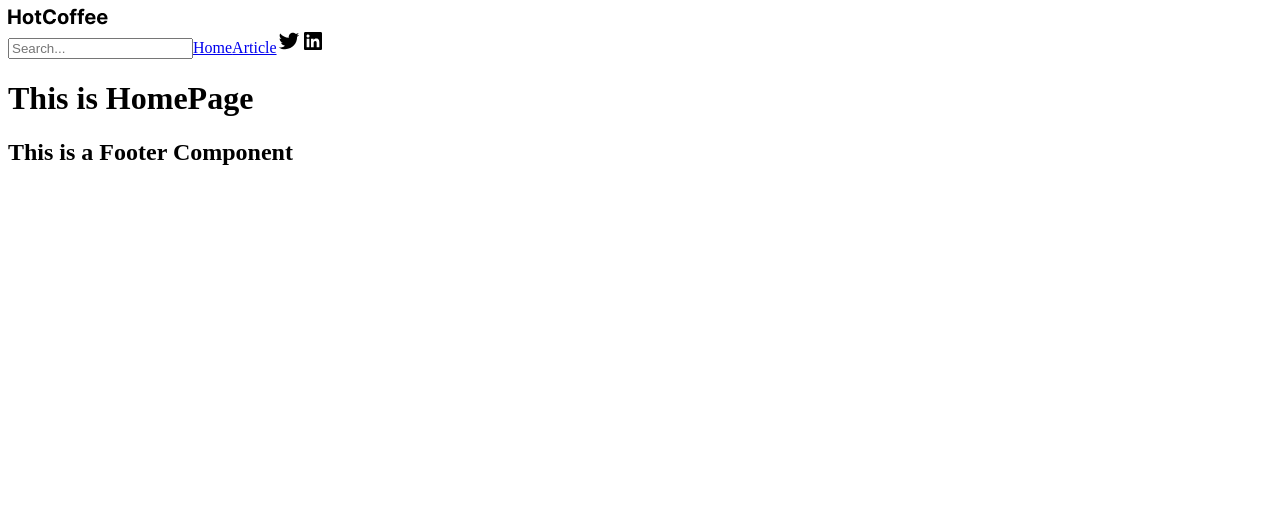
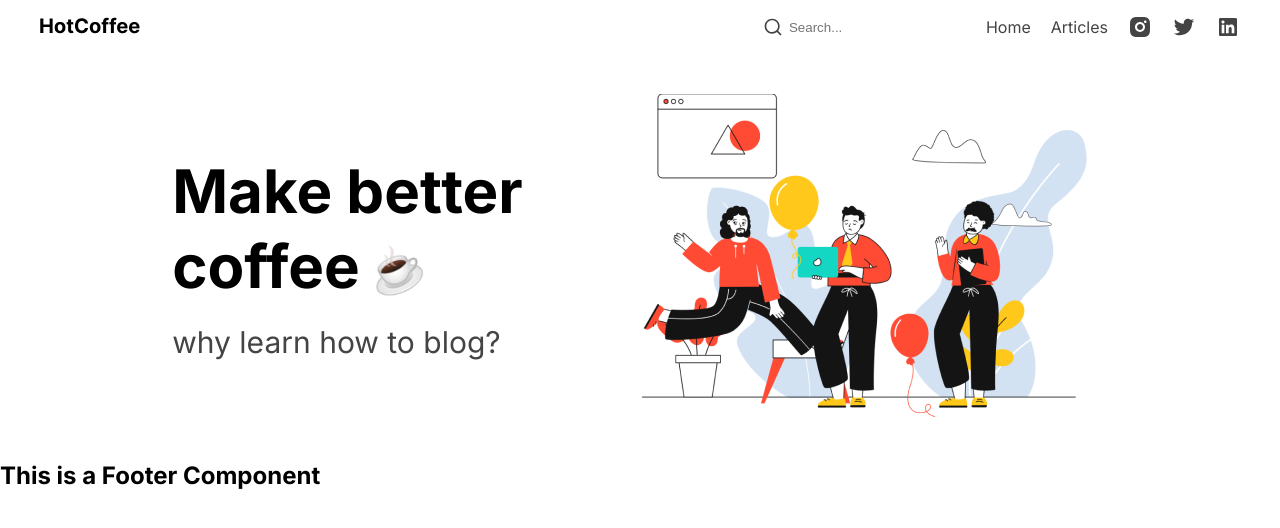
Before and after one commit to abii19/react-test-app, a React (Create React App) app: page / in a window 1280 px wide. Shown: the top 528 px of the page. Built offline with nearby package versions, Linux system fonts and the light colour scheme.

Commit message:
Navbar and Banner Section Designed

```diff
--- a/public/index.html
+++ b/public/index.html
@@ -25,6 +25,12 @@
       Learn how to configure a non-root public URL by running `npm run build`.
     -->
     <title>React App</title>
+    <link rel="preconnect" href="https://fonts.googleapis.com" />
+    <link rel="preconnect" href="https://fonts.gstatic.com" crossorigin />
+    <link
+      href="https://fonts.googleapis.com/css2?family=Inter:wght@300;400;500;600;700&display=swap"
+      rel="stylesheet"
+    />
   </head>
   <body>
     <noscript>You need to enable JavaScript to run this app.</noscript>
--- a/src/assets/css/index.css
+++ b/src/assets/css/index.css
@@ -4,3 +4,88 @@
 .instagram-icon:hover {
   color: red;
 } */
+
+:root {
+  --primary: #6b46c1;
+  --secondary: #718096;
+  --black: #000;
+  --light-black: #454444;
+  --white: #fff;
+}
+
+*,
+*::before,
+*::after {
+  margin: 0;
+  padding: 0;
+  box-sizing: border-box;
+}
+body {
+  font-family: "Inter", sans-serif;
+}
+.container {
+  max-width: 1200px;
+  width: 100%;
+  margin-left: auto;
+  margin-right: auto;
+  padding: 0 15px;
+}
+h1 {
+  font-size: 60px;
+  font-weight: bold;
+  line-height: 1.25em;
+}
+
+p.base {
+  font-size: 30px;
+  line-height: 1.25em;
+}
+
+/* Navbar CSS */
+nav.navbar {
+  display: flex;
+  justify-content: space-between;
+  align-items: center;
+  padding: 15px 0;
+}
+nav .nav-lists {
+  display: flex;
+  align-items: center;
+  gap: 20px;
+  color: var(--light-black);
+}
+nav .nav-lists a {
+  color: var(--light-black);
+  text-decoration: none;
+}
+nav .nav-lists .search-box {
+  display: flex;
+  align-items: center;
+  gap: 6px;
+}
+nav .nav-lists input {
+  border: none;
+}
+
+/* Banner CSS */
+.banner-section {
+  display: grid;
+  grid-template-columns: 1fr 1fr;
+  align-items: center;
+  padding: 40px 0;
+}
+
+.banner-section .content {
+  margin: auto;
+}
+.banner-section .content .title h1 {
+  position: relative;
+}
+.banner-section .content .title h1 img {
+  position: absolute;
+  bottom: 0;
+}
+.banner-section .content p {
+  margin-top: 20px;
+  color: var(--light-black);
+}
--- a/src/assets/images/index.js
+++ b/src/assets/images/index.js
@@ -1,3 +1,5 @@
 import HotCoffeeLogo from "./HotCoffee.png";
+import CoffeeImg from "./coffee.png";
+import BannerImg from "./banner-img.png";
 
-export { HotCoffeeLogo };
+export { HotCoffeeLogo, CoffeeImg, BannerImg };
--- a/src/components/home/HomePage.jsx
+++ b/src/components/home/HomePage.jsx
@@ -1,5 +1,26 @@
+import * as Images from "../../assets/images";
+
 const HomePage = () => {
-  return <h1>This is HomePage</h1>;
+  return (
+    <>
+      <div className="container">
+        <div className="banner-section">
+          <div className="content">
+            <div className="title">
+              <h1>
+                Make better <br /> coffee
+                <img src={Images.CoffeeImg} width="70" height="70" alt="" />
+              </h1>{" "}
+            </div>
+            <p className="base">why learn how to blog?</p>
+          </div>
+          <div className="">
+            <img src={Images.BannerImg} alt="" />
+          </div>
+        </div>
+      </div>
+    </>
+  );
 };
 
 export default HomePage;
--- a/src/components/layouts/Navbar.jsx
+++ b/src/components/layouts/Navbar.jsx
@@ -9,26 +9,22 @@ import * as Icons from "../../assets/icons";
 // import InstagramIcon from "../../assets/icons/InstagramIcon.svg";
 
 const Navbar = () => {
-  // console.log(InstagramIcon);
   return (
     <>
-      <nav>
-        <div>
-          <div>
-            <img src={Images.HotCoffeeLogo} className="" alt="" />
+      <nav className="navbar container">
+        <div className="navbar-brand">
+          <img src={Images.HotCoffeeLogo} className="" alt="" />
+        </div>
+        <div className="nav-lists">
+          <div className="search-box">
+            <Icons.SearchIcon />
+            <input type="text" className="" placeholder="Search..." />
           </div>
-          <div>
-            <input type="text" className="" placeholder="Search..." />
-            <Link to="/">Home</Link>
-            <Link to="/article">Article</Link>
-            {/* <InstagramIcon /> */}
-            {/* <img src={Icons.InstagramIcon} alt="" className="" /> */}
-            <Icons.TwitterIcon />
-            <Icons.LinkedinIcon />
-            {/* <InstagramIcon className="instagram-icon" />
-            <TwitterIcon className="twitter-icon" /> */}
-            {/* <img src={InstagramLogo} className="" alt="" /> */}
-          </div>
+          <Link to="/">Home</Link>
+          <Link to="/article">Articles</Link>
+          <Icons.InstagramIcon />
+          <Icons.TwitterIcon />
+          <Icons.LinkedinIcon />
         </div>
       </nav>
     </>
--- a/src/index.js
+++ b/src/index.js
@@ -1,17 +1,8 @@
 import React from "react";
-// import { createRoot } from "react-dom/client";
+import { createRoot } from "react-dom/client";
 import "./assets/css/index.css";
 import App from "./App";
 
-import ReactDOM from "react-dom";
-
-// const container = document.getElementById("root");
-// const root = createRoot(container);
-// root.render(<App />);
-
-ReactDOM.render(
-  <React.StrictMode>
-    <App />
-  </React.StrictMode>,
-  document.getElementById("root"),
-);
+const container = document.getElementById("root");
+const root = createRoot(container);
+root.render(<App />);
```
Also changed, not shown: src/assets/images/banner-img.png (added), src/assets/images/coffee.png (added).
